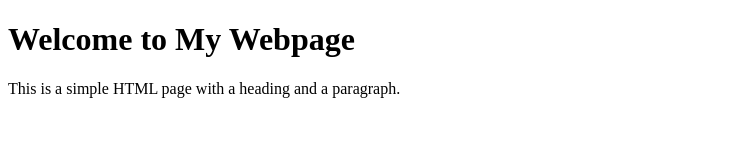
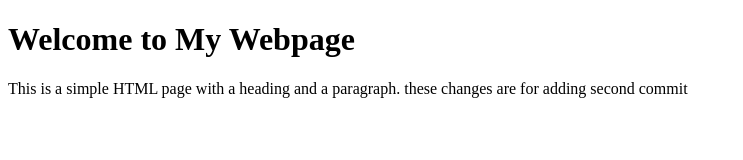
Before and after one commit to Chandani-m/learnbay, a plain HTML site: page index.html in a window 1280 px wide. Shown: the whole page, without its empty margins (0-743 px from the left). Drawn offline with Linux system fonts and the light colour scheme.

Commit message:
second commit

```diff
--- a/index.html
+++ b/index.html
@@ -7,6 +7,10 @@
 </head>
 <body>
     <h1>Welcome to My Webpage</h1>
-    <p>This is a simple HTML page with a heading and a paragraph.</p>
+    <p>This is a simple HTML page with a heading and a paragraph.
+
+        these changes are for adding second commit
+
+    </p>
 </body>
 </html>
```
